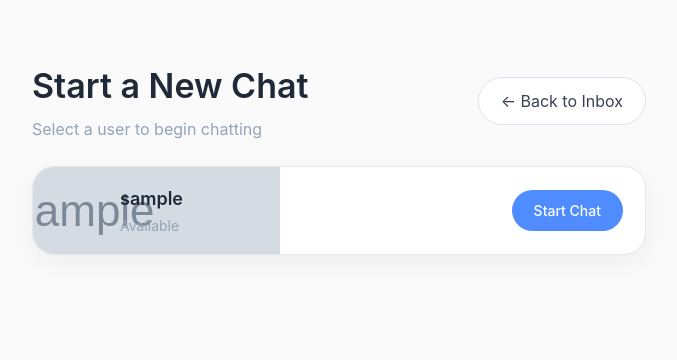
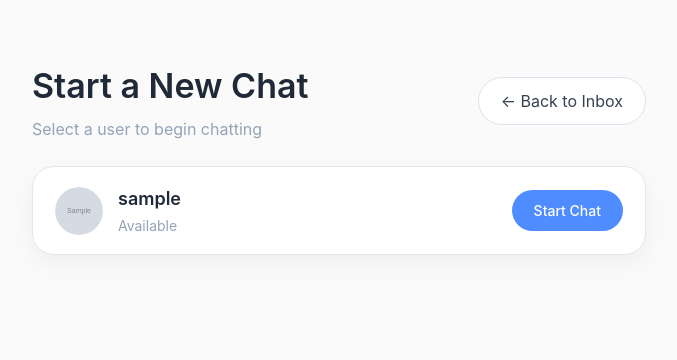
Before and after one commit to PAIN-88/AI-Powered-Chat-App, a Django app: template chat/templates/chat/user_list.html in a window 1280 px wide. Shown: the part 70-430 px from the top of the page, without its empty margins (301-978 px from the left). Run offline with Django 5.2, Linux system fonts and the light colour scheme; the template is opened without the code that fills it: values that come from a table or form of the project are taken from there, others are empty; tables that the repository leaves empty hold one stand-in row (values such as "Sample post"); grey boxes marked "Sample" are stand-in pictures.

Commit message:
Avatar mistake correct in userlist

```diff
--- a/chat/static/chat/user_list.css
+++ b/chat/static/chat/user_list.css
@@ -89,29 +89,24 @@ body{
     gap:15px;
 }
 
-.avatar{
-
-    width:50px;
-    height:50px;
-
-    border-radius:50%;
-
-    border:1px solid #dbe3ed;
-
-    background:#f8fafc;
-
-    display:flex;
-    justify-content:center;
-    align-items:center;
-
-    font-weight:600;
-    font-size:18px;
-
-    color:#374151;
-
-    flex-shrink:0;
+.avatar {
+    width: 48px;      /* fixed size */
+    height: 48px;
+    border-radius: 50%;
+    overflow: hidden;   /* zaroori - image ko circle ke bahar jaane se rokta hai */
+    display: flex;
+    align-items: center;
+    justify-content: center;
+    background: #f1f3f6;
+    flex-shrink: 0;      /* zaroori - flex container me squeeze/stretch hone se rokta hai */
 }
 
+.avatar-img {
+    width: 100%;
+    height: 100%;
+    object-fit: cover;
+    border-radius: 50%;
+}
 .username{
 
     font-size:18px;
--- a/chat/templates/chat/user_list.html
+++ b/chat/templates/chat/user_list.html
@@ -3,7 +3,7 @@
 
 {% block content %}
 
-<link rel="stylesheet" href="{% static 'chat/user_list.css' %}?v=2">
+<link rel="stylesheet" href="{% static 'chat/user_list.css' %}?v=3">
 
 <div class="user-wrapper">
 
```
